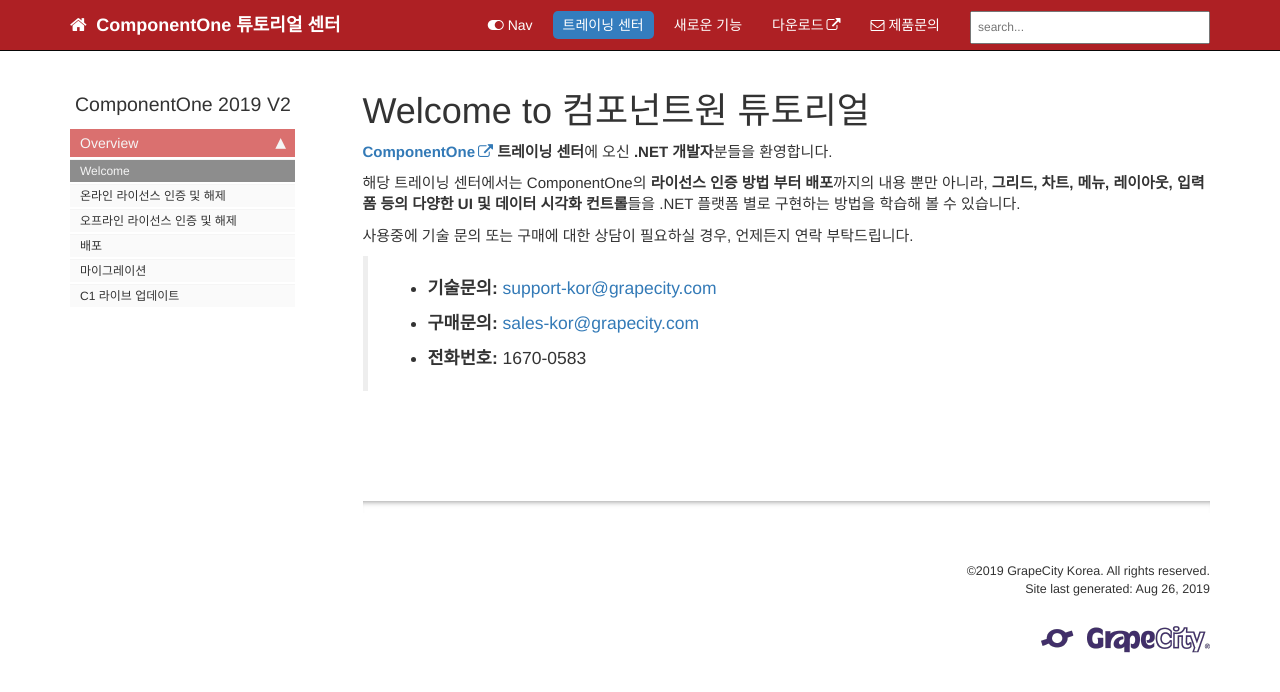
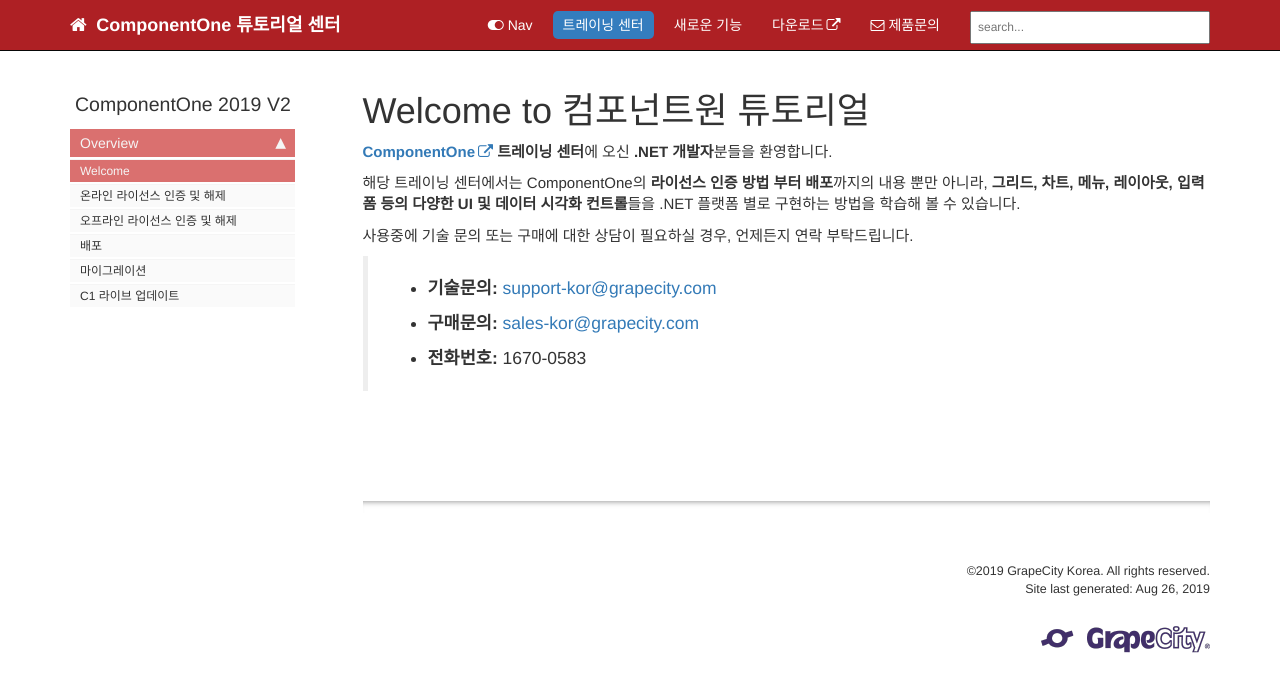
Before and after one commit to grapecity-korea/C1Training.github.io, a Jekyll site: the page built from index.md, in a window 1280 px wide. Shown: the top 692 px of the page. Built offline with Jekyll 4.4.1, drawn with Linux system fonts in a browser that asks for light colours; comment, search, counter and statistics services are not loaded.

Commit message:
Update theme-gck.css

```diff
--- a/css/theme-gck.css
+++ b/css/theme-gck.css
@@ -23,7 +23,7 @@ h4 {
   background-color: #f8cace;
 }
 
-.nav > li.active > a {
+.nav li.active > a{
   background-color: #da706f;
 }
 
```
